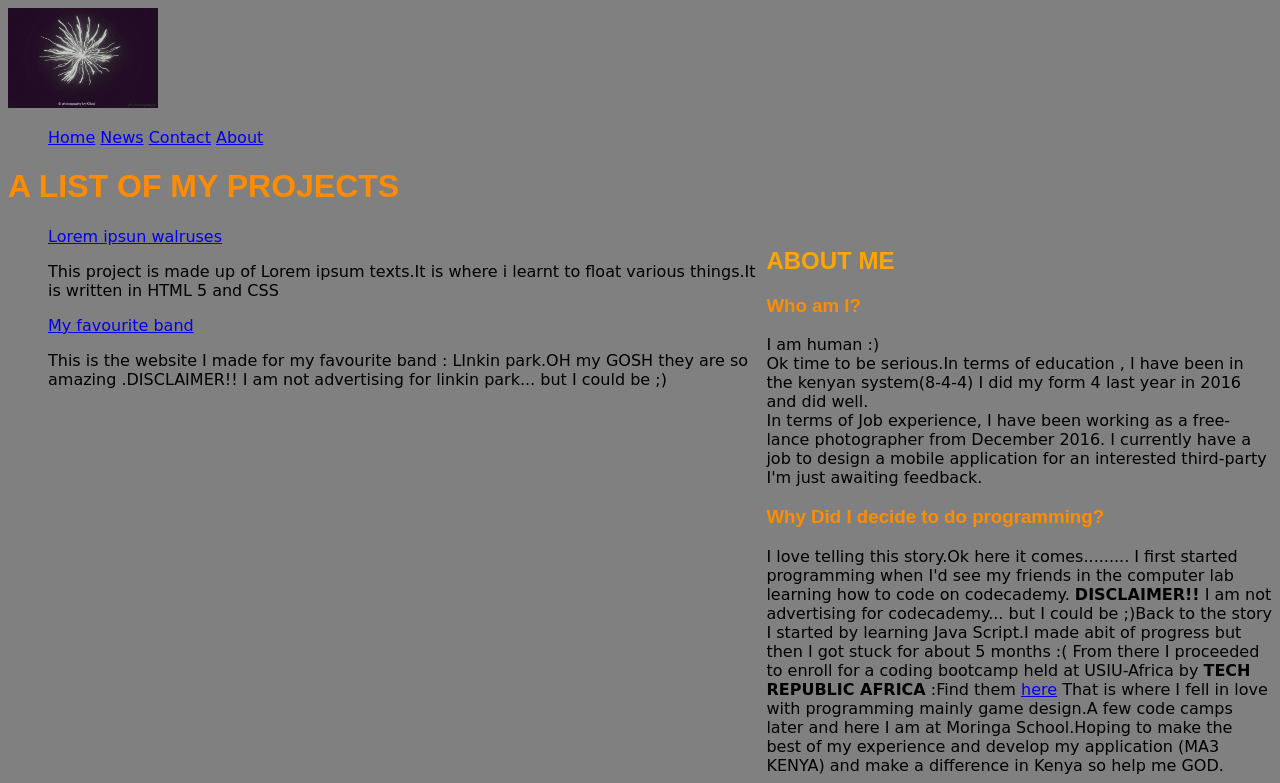
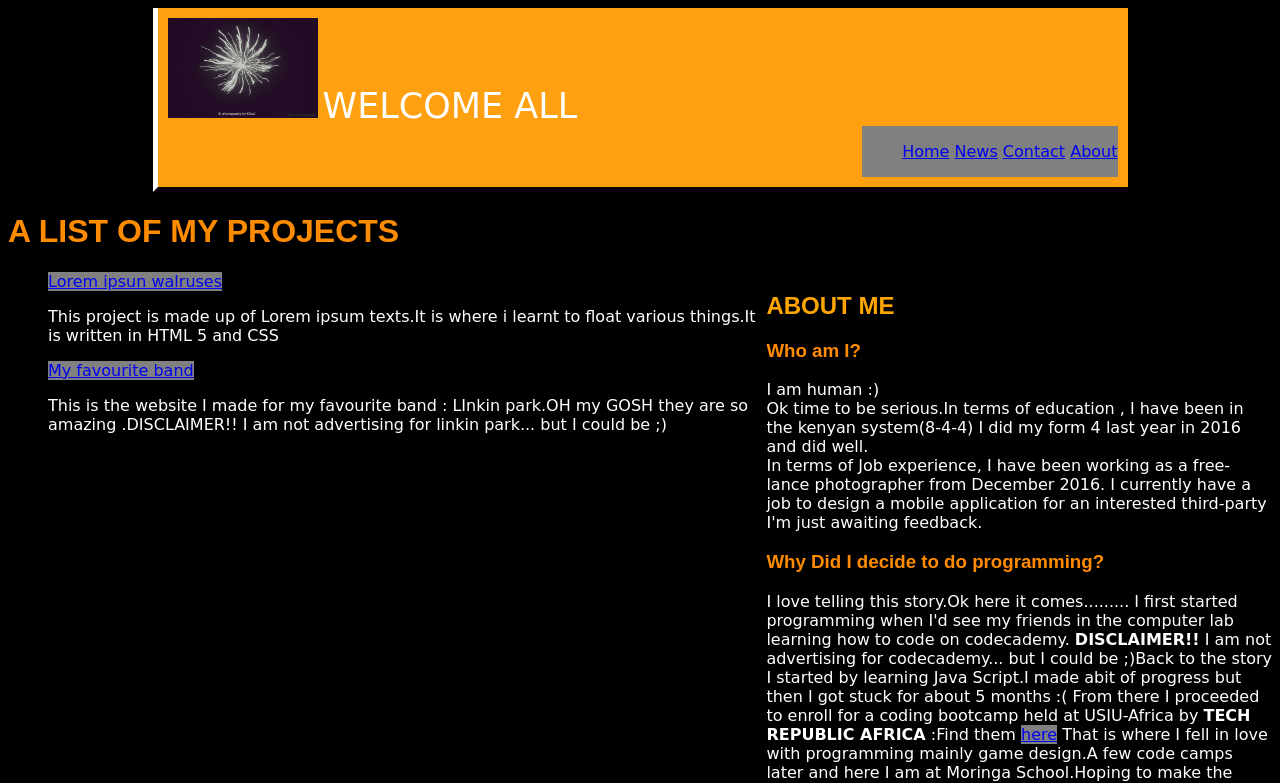
Before and after one commit to Yonkokilasi/Yonko.github.io, a plain HTML site: page portfolio.html in a window 1280 px wide. Shown: the top 783 px of the page. Drawn offline with Linux system fonts and the light colour scheme; files whose address does not match are found by name.

Commit message:
first commit

```diff
--- a/css/styles.css
+++ b/css/styles.css
@@ -1,6 +1,7 @@
 body{
-    background-color: grey;
+    background-color: black;
     font-family: cursive;
+    color:white;
 }
 h1{
     color: darkorange;
@@ -29,12 +30,41 @@ h3{
     align-items: center;
 }
 
-.navbar {
-    list-style-type: none;
-    margin: 0;
-    padding: 0;
+#navbar {
+    float: right;
+    background-color: grey;
 }
 
 li {
     display: inline;
 }
+#wrapper {
+        width: 950px;
+        height: auto;
+        background-color: #ffa011;
+        border-left: 5px solid #0f0008;
+        border-right: : 5px solid #0f0008
+        margin: 0;
+        padding: 0;
+        overflow: auto;
+        margin : 0 auto;
+        padding: 10px;
+        border-color: white;
+        border-bottom: 5px solid #0f0008;
+}
+a:link {
+    background-color: grey;
+}
+
+a:visited {
+    background-color: white;
+}
+
+a:hover {
+    background-color: orange;
+}
+
+.welcome{
+    font-size: 35px;
+    align-items: center;
+}
--- a/portfolio.html
+++ b/portfolio.html
@@ -7,16 +7,18 @@
     <body>
 
         <div id="wrapper">
-        <div id="logo"> <img  src="images/1.jpeg" width="150px" height="100px"alt="A firework" title="I'm a firework you knowas they say shine bright like a firework" >
+        <div id="logo"> <img  src="images/1.jpeg" width="150px" height="100px"alt="A firework" title="I'm a firework you know as they say shine bright like a firework" >
+            <span class="welcome">WELCOME ALL<span>
         </div>
-        <div id="navbar">
+        <div id="navbar" >
             <ul>
   <li><a href="#home">Home</a></li>
   <li><a href="#news">News</a></li>
   <li><a href="#contact">Contact</a></li>
-  <li><a href="#about">About</a></li>
-</ul>
-        </div>
+  <li><a href=".ABOUTME">About</a></li>
+    </ul>
+    </div>
+    </div>
         <div class="intro">
         <h1>A LIST OF MY PROJECTS
         </h1>
```
